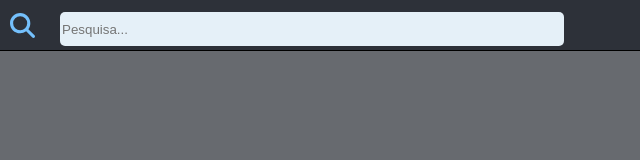
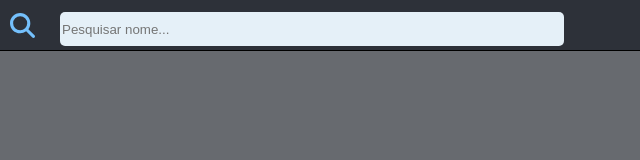
Before and after one commit to Eliezer335/Projeto-do-curso-01, a plain HTML site: page index.html in a window 1280 px wide. Shown: the full height of the page, 0-640 px from the left. Drawn offline with Linux system fonts and the light colour scheme.

Commit message:
♻️ Refactor:  mudando o placeholder do pesquisar

```diff
--- a/index.html
+++ b/index.html
@@ -15,7 +15,7 @@
                 <div class="icone filho ">
                    <svg xmlns="http://www.w3.org/2000/svg" viewBox="0 0 512 512"><!--!Font Awesome Free 6.7.2 by @fontawesome - https://fontawesome.com License - https://fontawesome.com/license/free Copyright 2025 Fonticons, Inc.--><path fill="#74C0FC" d="M416 208c0 45.9-14.9 88.3-40 122.7L502.6 457.4c12.5 12.5 12.5 32.8 0 45.3s-32.8 12.5-45.3 0L330.7 376c-34.4 25.2-76.8 40-122.7 40C93.1 416 0 322.9 0 208S93.1 0 208 0S416 93.1 416 208zM208 352a144 144 0 1 0 0-288 144 144 0 1 0 0 288z"/></svg>
                 </div>
-                <input class="pesquisa" type="text" id="pesquisa" placeholder="Pesquisa..." oninput="pesquisarContatos()">
+                <input class="pesquisa" type="text" id="pesquisa" placeholder="Pesquisar nome..." oninput="pesquisarContatos()">
                 <div class="icone_ADD_contato">
                     <div class="icone filho " onclick="abrirAba('.pagina_cadastro')">
                         <svg xmlns="http://www.w3.org/2000/svg" viewBox="0 0 640 512"><!--!Font Awesome Free 6.7.2 by @fontawesome - https://fontawesome.com License - https://fontawesome.com/license/free Copyright 2025 Fonticons, Inc.--><path fill="#74C0FC" d="M96 128a128 128 0 1 1 256 0A128 128 0 1 1 96 128zM0 482.3C0 383.8 79.8 304 178.3 304l91.4 0C368.2 304 448 383.8 448 482.3c0 16.4-13.3 29.7-29.7 29.7L29.7 512C13.3 512 0 498.7 0 482.3zM504 312l0-64-64 0c-13.3 0-24-10.7-24-24s10.7-24 24-24l64 0 0-64c0-13.3 10.7-24 24-24s24 10.7 24 24l0 64 64 0c13.3 0 24 10.7 24 24s-10.7 24-24 24l-64 0 0 64c0 13.3-10.7 24-24 24s-24-10.7-24-24z"/></svg>
```
